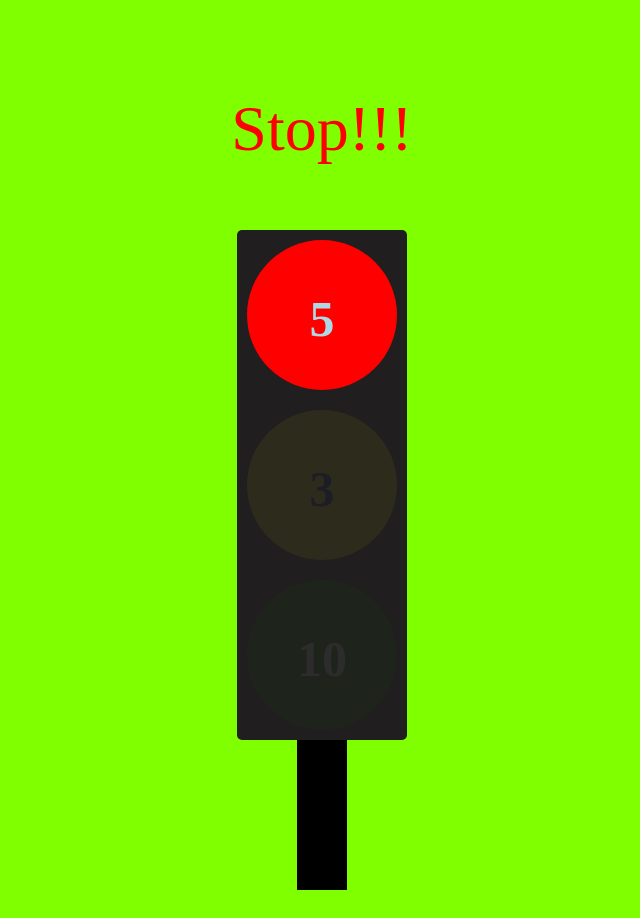
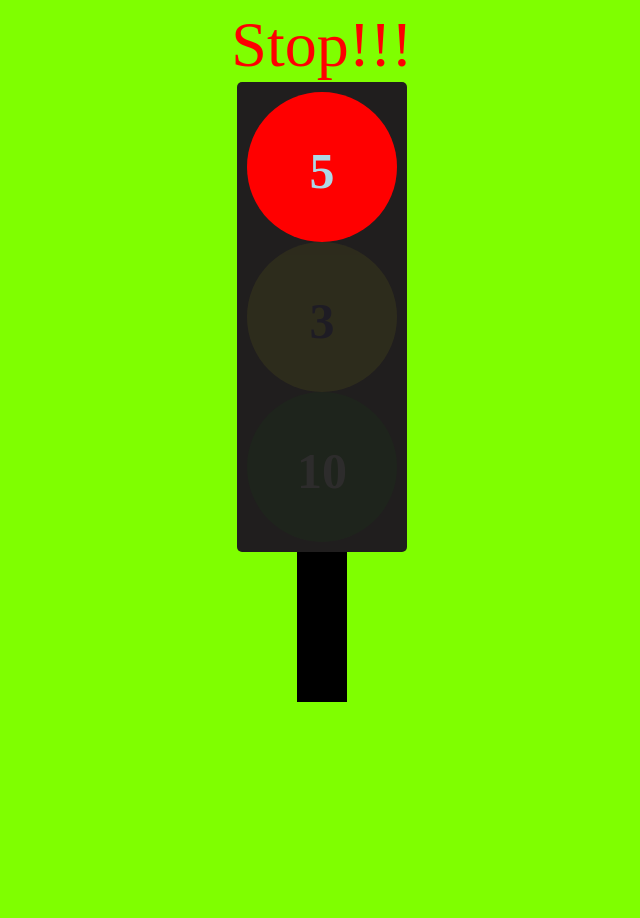
Before and after one commit to Ahmadjon0125/svetofor-js, a plain HTML site: page index.html in a window 1280 px wide. Shown: the whole page, without its empty margins (318-958 px from the left). After the commit the page ends 800 px from the top, so only its background shows below. Drawn offline with Linux system fonts and the light colour scheme.

Commit message:
delete margin

```diff
--- a/css/main.css
+++ b/css/main.css
@@ -1,17 +1,15 @@
 .container {
-	padding: 20px;
+	padding: 0 20px;
 }
 
 .card {
 	padding: 10px;
 	border-radius: 5px;
 	display: flex;
-	gap: 20px;
 	flex-direction: column;
 	margin: 0 auto;
 	background-color: rgb(32, 30, 30);
 	width: 150px;
-	/* height: 450px; */
 }
 
 .red {
@@ -78,6 +76,7 @@
 }
 
 .result {
+	margin: 0;
 	text-align: center;
 	font-size: 64px;
 }
```
